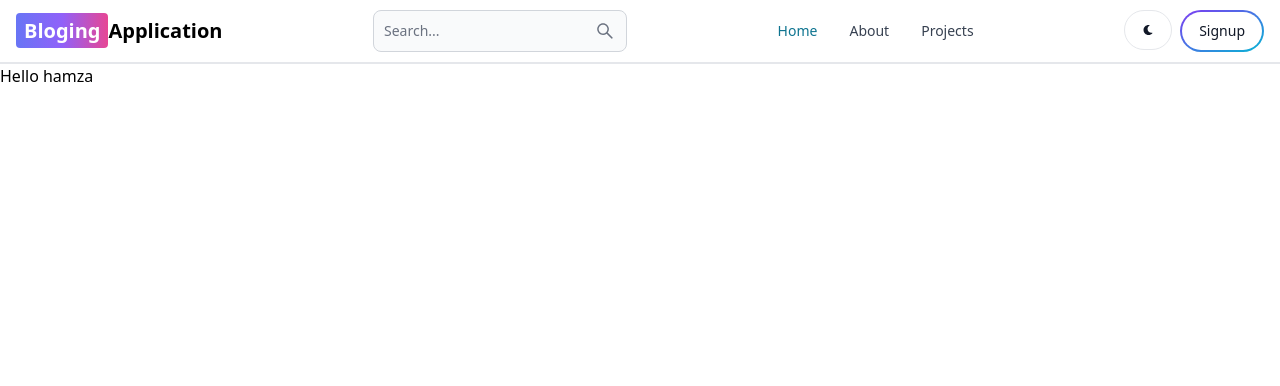
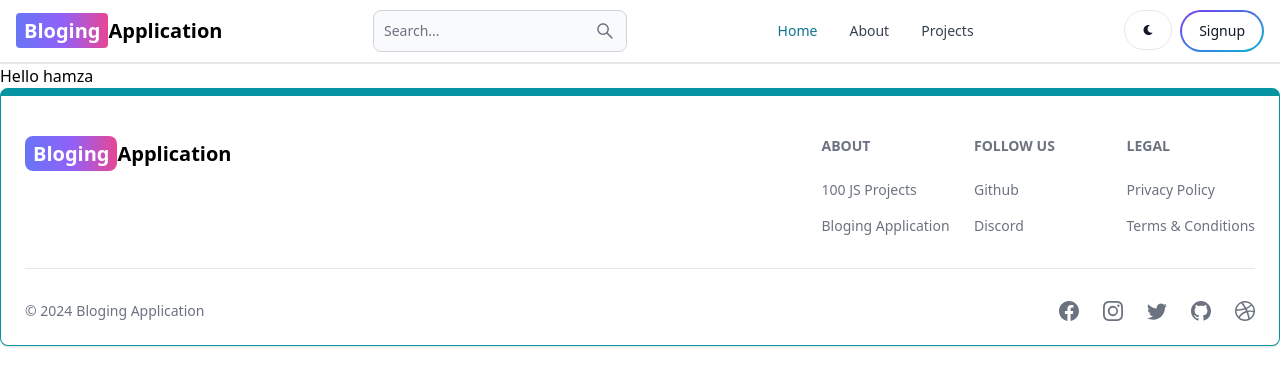
Before and after one commit to Hamza-fullstackdev/mern-bloging, a React (Vite) app in the folder client/: page / in a window 1280 px wide. Shown: the top 386 px of the page. Built offline with nearby package versions, Linux system fonts and the light colour scheme.

Commit message:
Create Footer For the Website

```diff
--- a/client/src/App.jsx
+++ b/client/src/App.jsx
@@ -2,15 +2,17 @@
 import { BrowserRouter, Routes, Route } from "react-router-dom";
 import Home from "./pages/Home";
 import Header from "./components/Header";
+import Footercom from "./components/Footercom";
 
 const App = () => {
   return (
     <div>
       <BrowserRouter>
-      <Header/>
+        <Header />
         <Routes>
           <Route path='/' element={<Home />} />
         </Routes>
+        <Footercom />
       </BrowserRouter>
     </div>
   );
--- /dev/null
+++ b/client/src/components/Footercom.jsx
@@ -0,0 +1,89 @@
+import { Footer } from "flowbite-react";
+import { Link } from "react-router-dom";
+import {
+  BsFacebook,
+  BsInstagram,
+  BsTwitter,
+  BsGithub,
+  BsDribbble,
+} from "react-icons/bs";
+export default function FooterCom() {
+  return (
+    <Footer container className='border border-t-8 border-teal-500'>
+      <div className='w-full max-w-7xl mx-auto'>
+        <div className='grid w-full justify-between sm:flex md:grid-cols-1'>
+          <div className='mt-5'>
+            <Link
+              to='/'
+              className='self-center whitespace-nowrap text-lg sm:text-xl font-semibold dark:text-white'
+            >
+              <span className='px-2 py-1 bg-gradient-to-r from-indigo-500 via-purple-500 to-pink-500 rounded-lg text-white'>
+                Bloging
+              </span>
+              Application
+            </Link>
+          </div>
+          <div className='grid grid-cols-2 gap-8 mt-4 sm:grid-cols-3 sm:gap-6'>
+            <div>
+              <Footer.Title title='About' />
+              <Footer.LinkGroup col>
+                <Footer.Link
+                  href='https://www.100jsprojects.com'
+                  target='_blank'
+                  rel='noopener noreferrer'
+                >
+                  100 JS Projects
+                </Footer.Link>
+                <Footer.Link
+                  href='/about'
+                  target='_blank'
+                  rel='noopener noreferrer'
+                >
+                  Bloging Application
+                </Footer.Link>
+              </Footer.LinkGroup>
+            </div>
+            <div>
+              <Footer.Title title='Follow us' />
+              <Footer.LinkGroup col>
+                <Footer.Link
+                  href='https://www.github.com/sahandghavidel'
+                  target='_blank'
+                  rel='noopener noreferrer'
+                >
+                  Github
+                </Footer.Link>
+                <Footer.Link href='#'>Discord</Footer.Link>
+              </Footer.LinkGroup>
+            </div>
+            <div>
+              <Footer.Title title='Legal' />
+              <Footer.LinkGroup col>
+                <Footer.Link href='#'>Privacy Policy</Footer.Link>
+                <Footer.Link href='#'>Terms &amp; Conditions</Footer.Link>
+              </Footer.LinkGroup>
+            </div>
+          </div>
+        </div>
+        <Footer.Divider />
+        <div className='w-full sm:flex sm:items-center sm:justify-between'>
+          <Footer.Copyright
+            href='#'
+            by='Bloging Application'
+            year={new Date().getFullYear()}
+          />
+          <div className='flex gap-6 sm:mt-0 mt-4 sm:justify-center'>
+            <Footer.Icon href='#' icon={BsFacebook} />
+            <Footer.Icon href='#' icon={BsInstagram} />
+            <Footer.Icon href='#' icon={BsTwitter} />
+            <Footer.Icon
+              href='https://github.com/Hamza-fullstackdev'
+              icon={BsGithub}
+            />
+            <Footer.Icon href='#' icon={BsDribbble} />
+          </div>
+        </div>
+      </div>
+    </Footer>
+  );
+}
```
